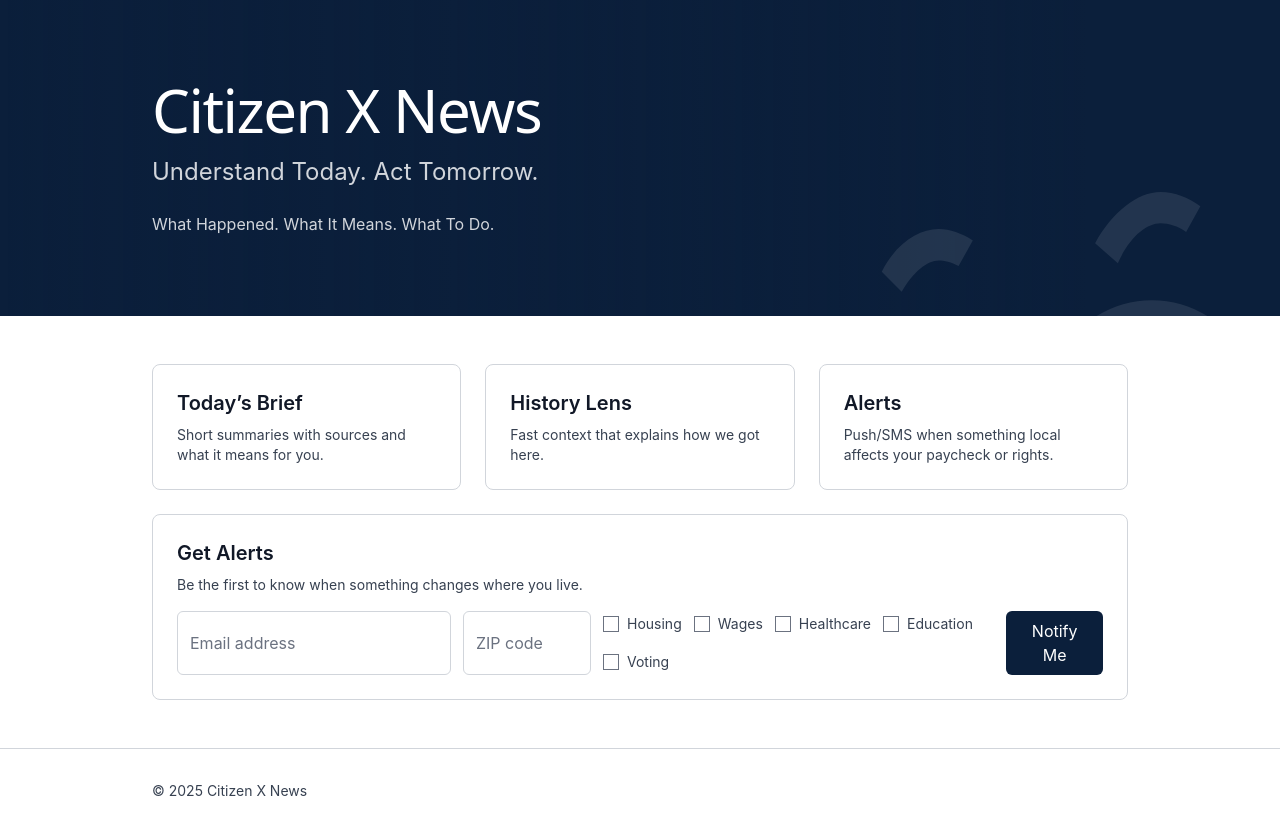
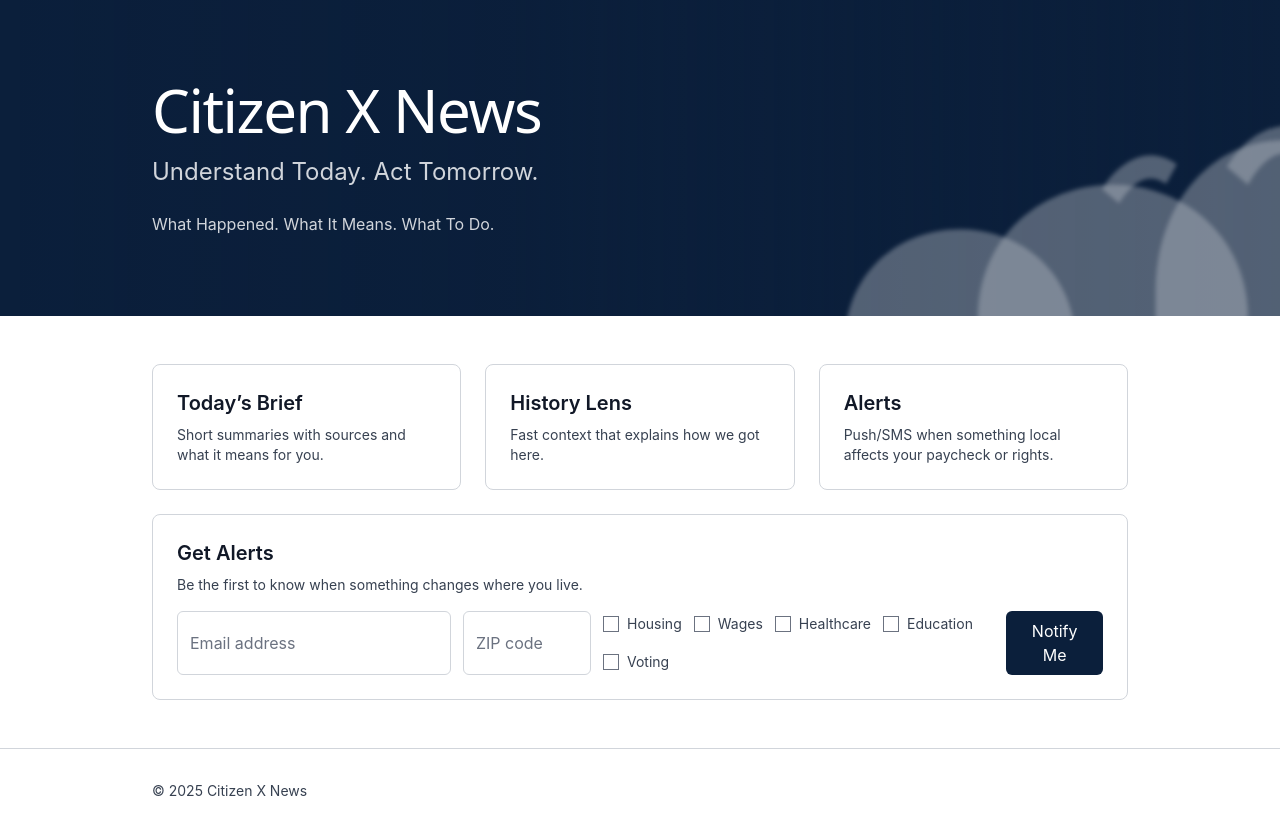
Before and after one commit to CitizenX123/citizenx-news, a Next.js app: page / in a window 1280 px wide. Built offline with nearby package versions, Linux system fonts and the light colour scheme; no server answers.

Commit message:
feat(hero): switch to strong silhouettes overlay and raise opacity for clearer presence

```diff
--- a/src/app/page.tsx
+++ b/src/app/page.tsx
@@ -4,7 +4,7 @@
   return (
     <main>
       <section className="relative w-full bg-cx-navy text-white overflow-hidden">
-        <img src="/hero-overlay.svg" alt="" aria-hidden className="pointer-events-none select-none absolute inset-0 h-full w-full object-cover opacity-60" />
+        <img src="/hero-overlay-strong.svg" alt="" aria-hidden className="pointer-events-none select-none absolute inset-0 h-full w-full object-cover opacity-70" />
         <div className="relative max-w-5xl mx-auto px-6 py-20">
           <h1 className="text-4xl md:text-6xl font-headline tracking-tight">Citizen X News</h1>
           <p className="mt-4 text-lg md:text-2xl text-cx-gray-300">Understand Today. Act Tomorrow.</p>
```
Also changed, not shown: public/hero-overlay-strong.svg (added).
